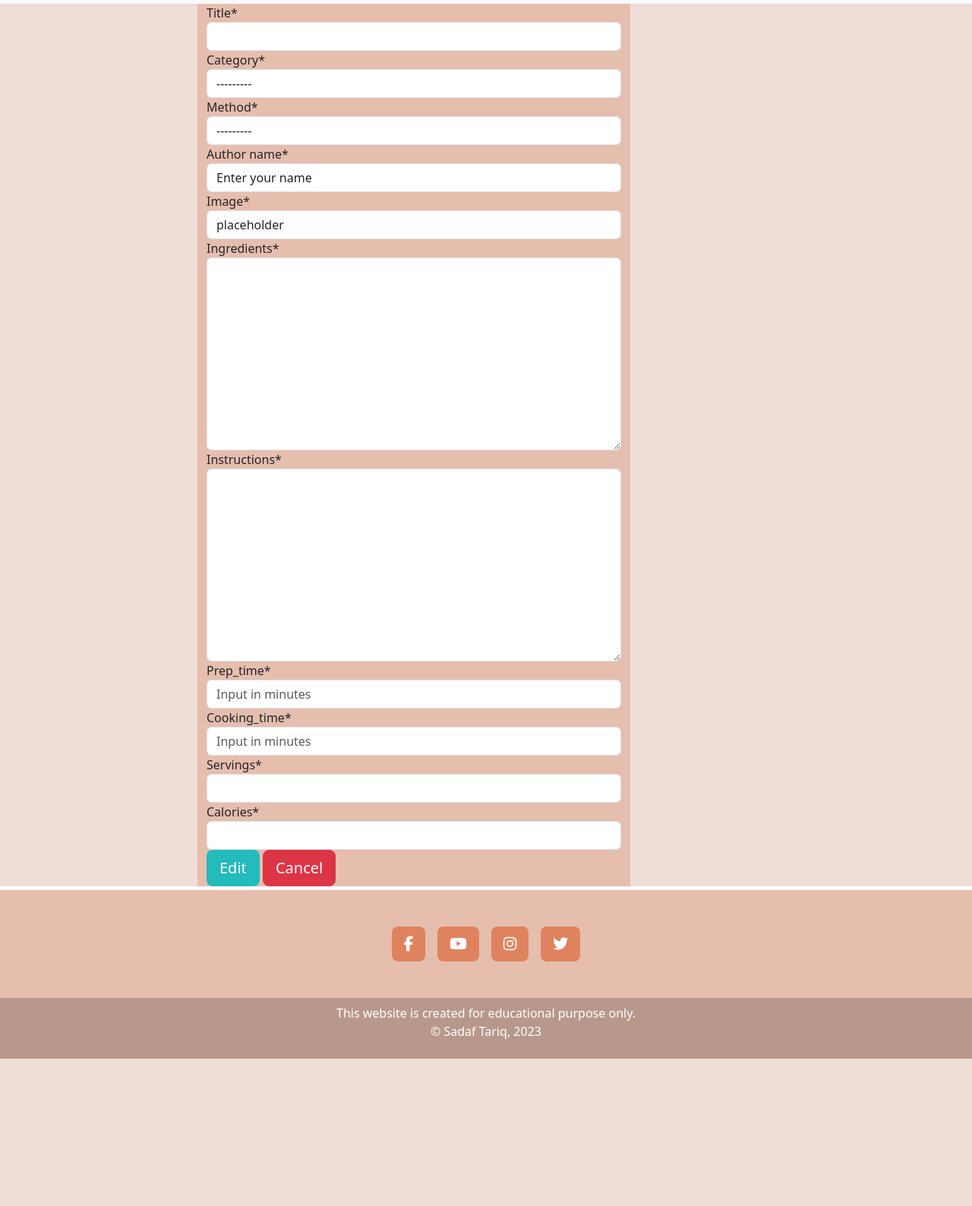
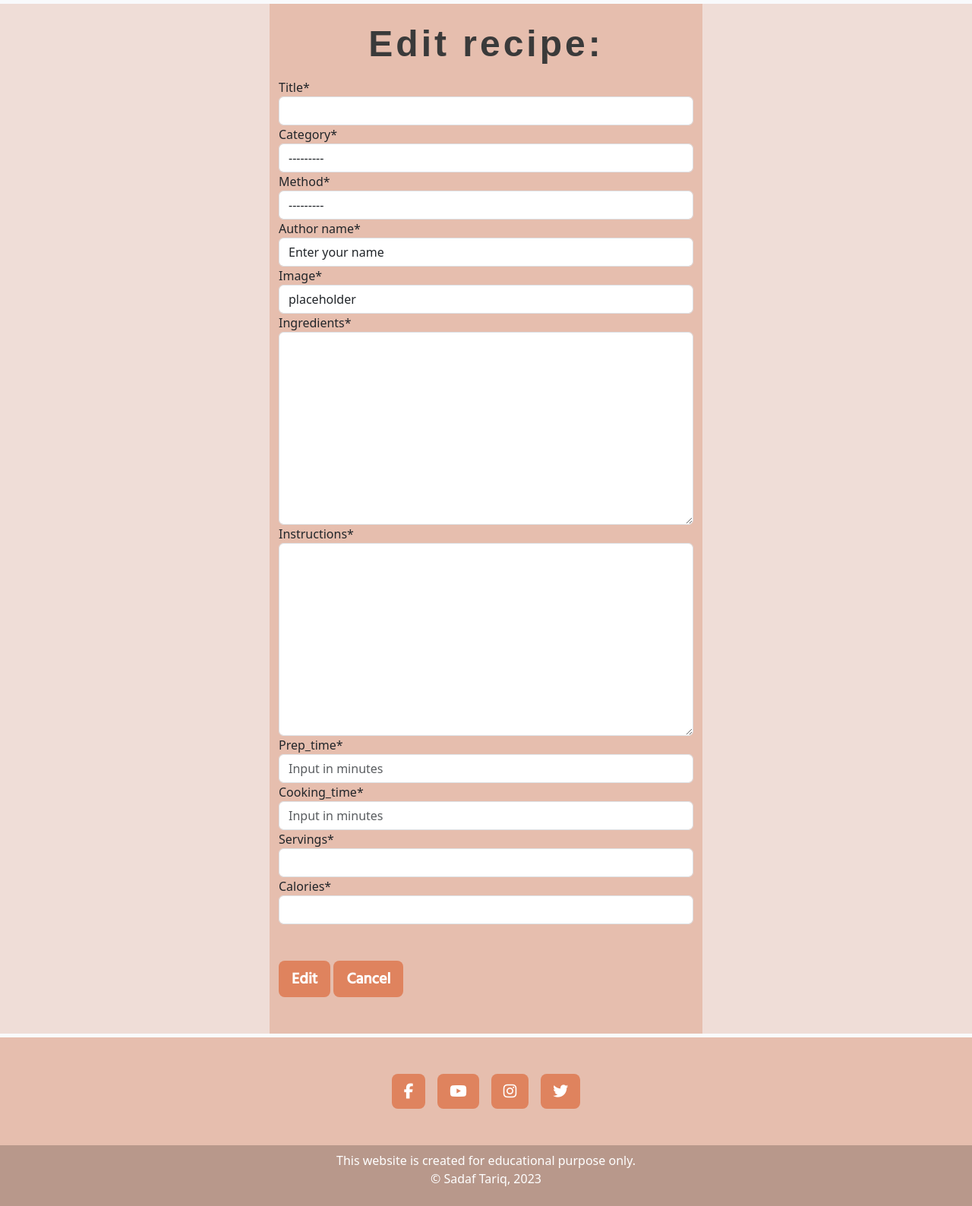
Before and after one commit to Sadaf-Tariq/pp4-desi-recipe-blog, a Django app: template templates/edit_recipe.html in a window 1280 px wide. Shown: the part 172-1760 px from the top of the page at 76% size. Before the commit the page ends 1566 px from the top, so only its background shows below. Run offline with Django 3.2, Linux system fonts and the light colour scheme; the template is opened without the code that fills it: values that come from a table or form of the project are taken from there, others are empty; parts of the project's set-up code (start-up, migrations or seed data) failed here and were passed over; some libraries are stand-ins or nearby versions; some web fonts are replaced.

Commit message:
Update edit and delete page for deployment

```diff
--- a/templates/edit_recipe.html
+++ b/templates/edit_recipe.html
@@ -5,14 +5,15 @@
 
 
 <div class="container">
-    <div class="row">
-        <div class="col-lg-6 offset-lg-2 background-image">
+    <div class="row justify-content-center">
+        <div class="col-lg-6 background-image">
+            <h1 class="fontM logo-text mt-4 mb-3 text-center">Edit recipe:</h1>
             <form  method="POST" enctype="multipart/form-data">
                 <div>
                     {{ form | crispy }}
                     {% csrf_token %}
-                    <button id="submitButton" type="submit" class="btn btn-signup btn-lg">Edit</button>
-                    <a href="{% url 'home' %}" class="btn btn-danger btn-lg">Cancel</a>
+                    <button  type="submit" class="fontH btn submitButton btn-lg mt-5 mb-5">Edit</button>
+                    <a href="{% url 'home' %}" class="fontH btn submitButton btn-lg mt-5 mb-5">Cancel</a>
                 </div>
             </form>
         </div>
--- a/templates/recipes_method.html
+++ b/templates/recipes_method.html
@@ -14,7 +14,7 @@
 <div class="container container-height">
     <div class="row ">
         <div class="col-12 mt-5">
-            <h1 class="fontM"> Here is a list of recipes in the <strong>&nbsp;&nbsp;{{ methodlist.method }}&nbsp;&nbsp;</strong> category:</h1>
+            <h1 class="fontM"> Here is a list of recipes of <strong>&nbsp;&nbsp;{{ methodlist.method }}&nbsp;&nbsp;</strong> method:</h1>
         </div>
         {% for recipe in methodlist.recipes %}
         <div class="recipes-card card-margin col-12 col-sm-6 col-lg-3 opacity">
```
Also changed, not shown: templates/delete_recipe.html (+4 -4 lines).
